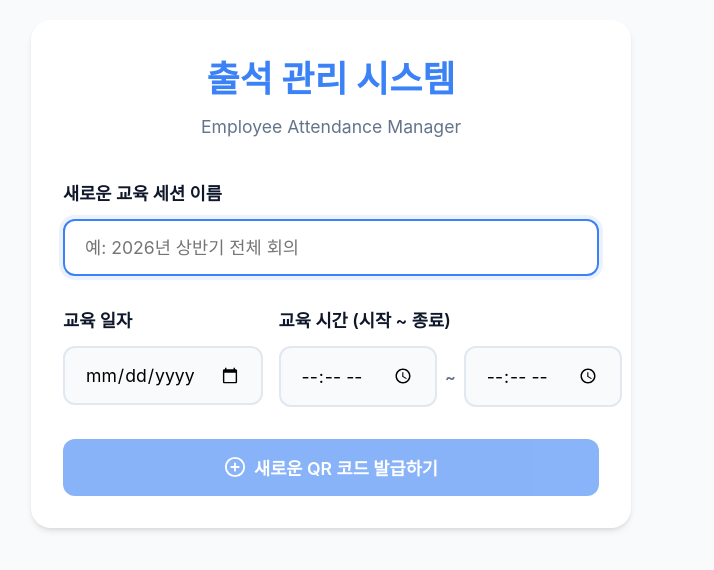
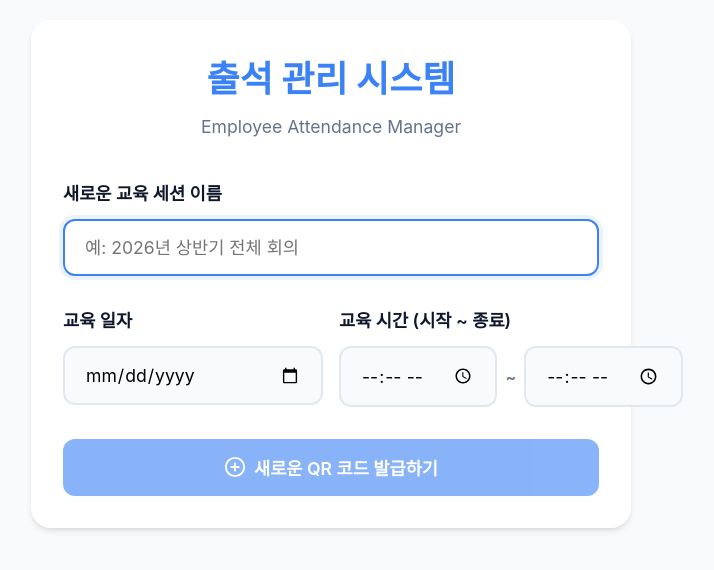
Before and after one commit to insachongmu778-sketch/attendance-app, a React (Vite) app: page /admin in a window 1280 px wide. Shown: the part 126-696 px from the top of the page, without its empty margins (309-1023 px from the left). Built offline with nearby package versions, Linux system fonts and the light colour scheme; no server answers; sample sign-in values are in the browser's storage.

Commit message:
CSS 속성 추가

```diff
--- a/src/pages/AdminPage.css
+++ b/src/pages/AdminPage.css
@@ -41,6 +41,12 @@
   display: flex;
   gap: 1rem;
   margin-bottom: 2rem;
+  width: 100%;
+}
+
+.date-time-group > div {
+  flex: 1;
+  min-width: 0;
 }
 
 @media (max-width: 600px) {
--- a/src/pages/AdminPage.jsx
+++ b/src/pages/AdminPage.jsx
@@ -309,7 +309,7 @@ export default function AdminPage() {
             </div>
 
             <div className="date-time-group">
-              <div style={{ flex: 1 }}>
+              <div>
                 <label className="form-label" htmlFor="sessionDate">교육 일자</label>
                 <input
                   id="sessionDate"
@@ -320,7 +320,7 @@ export default function AdminPage() {
                   disabled={isProcessing}
                 />
               </div>
-              <div style={{ flex: 1 }}>
+              <div>
                 <label className="form-label">교육 시간 (시작 ~ 종료)</label>
                 <div style={{ display: 'flex', alignItems: 'center', gap: '0.5rem' }}>
                   <input
```
